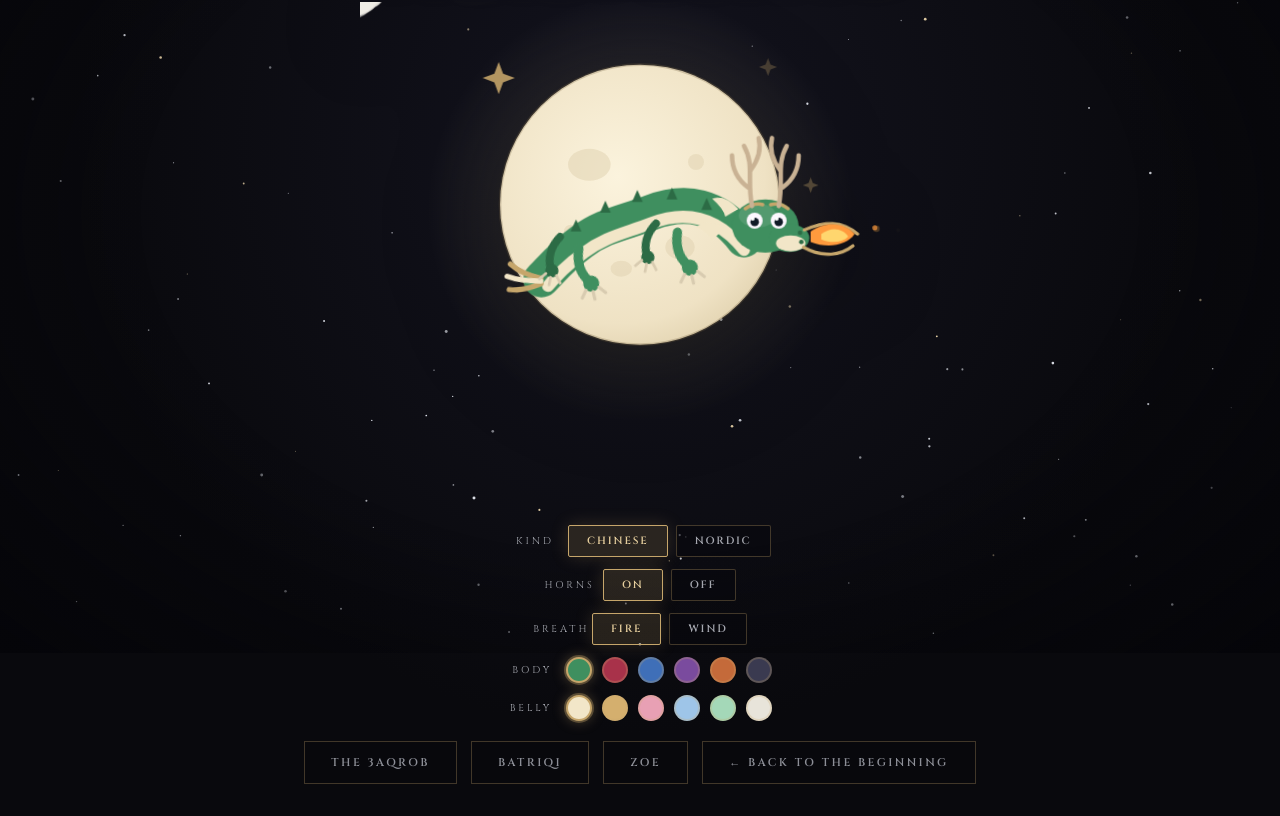
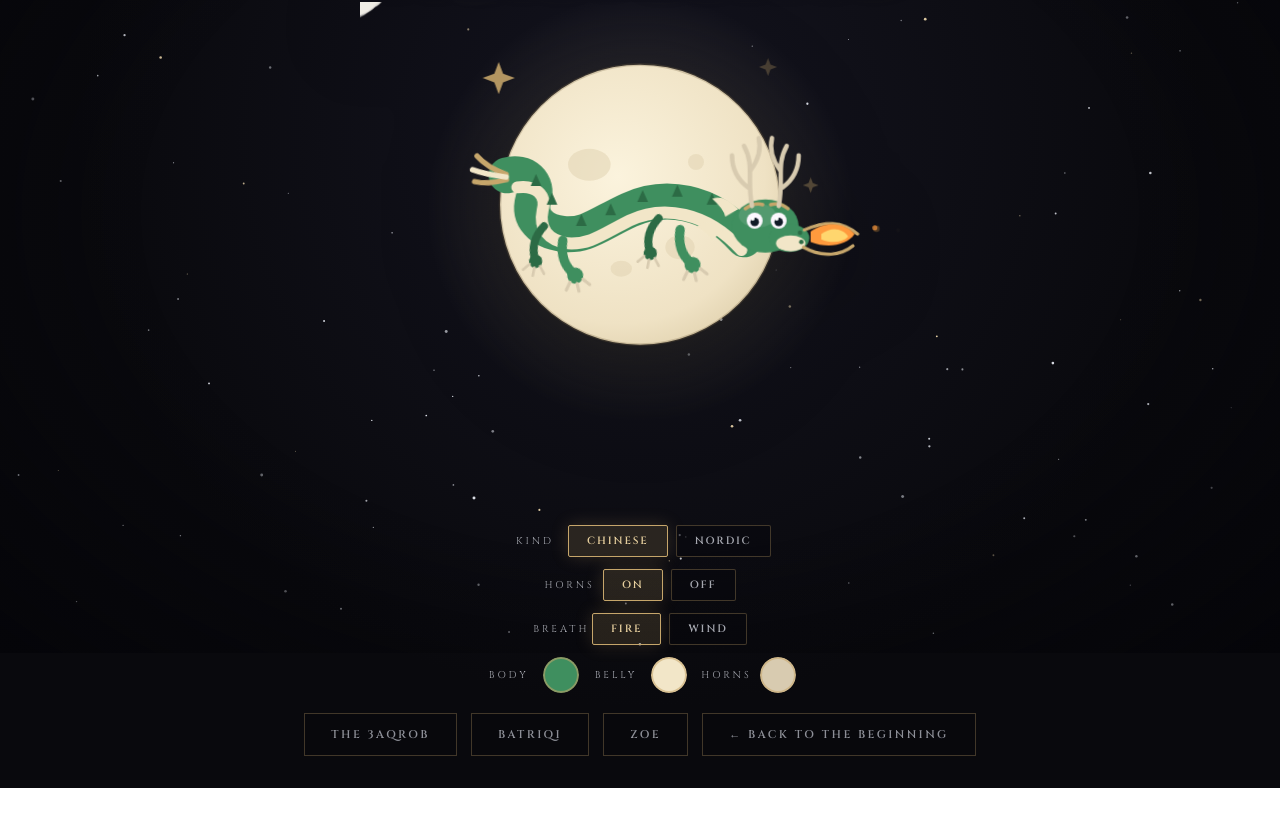
Before and after one commit to JadKawa/birthday-world, a plain HTML site: page dragon.html in a window 1280 px wide. Shown: the part 147-963 px from the top of the page. After the commit the page ends 935 px from the top, so only its background shows below. Drawn offline with Linux system fonts and the light colour scheme.

Commit message:
dragon: full color wheels, horn color, longer chinese dragon

```diff
--- a/dragon.html
+++ b/dragon.html
@@ -74,9 +74,11 @@
     .fB  { fill: var(--body); }
     .fD  { fill: var(--dark); }
     .fBe { fill: var(--belly); }
+    .fH  { fill: var(--horn); }
     .sB  { stroke: var(--body); }
     .sD  { stroke: var(--dark); }
     .sBe { stroke: var(--belly); }
+    .sH  { stroke: var(--horn); }
 
     /* ---- controls ---- */
     .controls { display: flex; flex-direction: column; gap: 12px; align-items: center; }
@@ -101,17 +103,20 @@
       background: rgba(198, 166, 107, 0.16);
       box-shadow: 0 0 18px rgba(198, 166, 107, 0.2);
     }
-    .sw { display: flex; gap: 10px; }
-    .swatch {
-      width: 26px; height: 26px; border-radius: 50%;
-      border: 2px solid rgba(198, 166, 107, 0.25);
-      cursor: pointer; padding: 0;
-      transition: transform 0.2s ease, border-color 0.2s ease, box-shadow 0.2s ease;
+    .cpick {
+      -webkit-appearance: none; appearance: none;
+      width: 36px; height: 36px; border: none; border-radius: 50%;
+      background: none; cursor: pointer; padding: 0;
+      transition: transform 0.2s ease;
     }
-    .swatch:hover { transform: scale(1.15); }
-    .swatch.on {
-      border-color: var(--gold);
-      box-shadow: 0 0 0 2px rgba(198, 166, 107, 0.35), 0 0 14px rgba(198, 166, 107, 0.4);
+    .cpick:hover { transform: scale(1.12); }
+    .cpick::-webkit-color-swatch-wrapper { padding: 0; }
+    .cpick::-webkit-color-swatch {
+      border: 2px solid rgba(198, 166, 107, 0.55); border-radius: 50%;
+      box-shadow: 0 0 14px rgba(198, 166, 107, 0.25);
+    }
+    .cpick::-moz-color-swatch {
+      border: 2px solid rgba(198, 166, 107, 0.55); border-radius: 50%;
     }
 
     .navrow { display: flex; gap: 14px; flex-wrap: wrap; justify-content: center; margin-top: 4px; }
@@ -232,49 +237,50 @@
         <!-- ==================== CHINESE DRAGON ==================== -->
         <g id="dragonCN" class="dragon on">
           <!-- serpentine body + belly -->
-          <path d="M288 178 C268 152 244 148 218 158 C196 166 182 168 166 180 C152 190 144 200 136 208"
+          <path d="M288 178 C262 148 228 144 202 156 C180 166 170 176 152 174 C136 172 126 162 130 148 C134 136 124 126 110 130"
                 fill="none" class="sB" stroke-width="27" stroke-linecap="round" />
-          <path d="M288 186 C268 161 244 156 218 166 C197 174 184 176 168 188 C155 197 148 205 141 213"
+          <path d="M286 186 C260 157 227 152 202 164 C182 174 173 182 156 181 C141 179 134 170 137 156 C140 145 132 137 118 139"
                 fill="none" class="sBe" stroke-width="9" stroke-linecap="round" />
           <!-- dorsal spikes -->
           <g class="fD">
-            <path d="M256 156 l4 -9 l4 9 Z" /><path d="M230 148 l4 -9 l4 9 Z" />
-            <path d="M204 150 l4 -9 l4 9 Z" /><path d="M180 158 l4 -9 l4 9 Z" />
-            <path d="M158 172 l4 -9 l4 9 Z" />
+            <path d="M260 152 l4 -9 l4 9 Z" /><path d="M234 146 l4 -9 l4 9 Z" />
+            <path d="M208 150 l4 -9 l4 9 Z" /><path d="M184 160 l4 -9 l4 9 Z" />
+            <path d="M162 168 l4 -9 l4 9 Z" /><path d="M140 152 l4 -9 l4 9 Z" />
+            <path d="M128 138 l4 -9 l4 9 Z" />
           </g>
           <!-- tail tuft -->
           <g class="mane" fill="none" stroke-linecap="round">
-            <path d="M136 208 q-14 -4 -22 -12" stroke="#c6a66b" stroke-width="4" />
-            <path d="M136 212 q-15 5 -24 3" stroke="#c6a66b" stroke-width="4" />
-            <path d="M136 210 q-16 -1 -25 -5" class="sBe" stroke-width="4" />
+            <path d="M110 130 q-14 -6 -21 -15" stroke="#c6a66b" stroke-width="4" />
+            <path d="M110 134 q-15 3 -24 0" stroke="#c6a66b" stroke-width="4" />
+            <path d="M110 132 q-16 -3 -25 -7" class="sBe" stroke-width="4" />
           </g>
           <!-- four limbs grabbing at clouds -->
           <g class="limb">
-            <path d="M238 172 q-6 15 2 26" fill="none" class="sB" stroke-width="7" stroke-linecap="round" />
-            <circle cx="241" cy="200" r="6" class="fB" />
-            <path d="M236 204 l-4 5 M241 206 l0 6 M246 204 l4 5" stroke="#d8cbb0" stroke-width="2.4" stroke-linecap="round" />
+            <path d="M240 170 q-6 15 2 26" fill="none" class="sB" stroke-width="7" stroke-linecap="round" />
+            <circle cx="243" cy="198" r="6" class="fB" />
+            <path d="M238 202 l-4 5 M243 204 l0 6 M248 202 l4 5" stroke="#d8cbb0" stroke-width="2.4" stroke-linecap="round" />
           </g>
           <g class="limb alt">
-            <path d="M222 166 q-8 13 -2 25" fill="none" class="sD" stroke-width="6" stroke-linecap="round" />
-            <circle cx="221" cy="192" r="5" class="fD" />
-            <path d="M217 195 l-4 5 M221 197 l0 6 M225 195 l4 5" stroke="#d8cbb0" stroke-width="2" stroke-linecap="round" />
+            <path d="M224 162 q-8 13 -2 25" fill="none" class="sD" stroke-width="6" stroke-linecap="round" />
+            <circle cx="223" cy="189" r="5" class="fD" />
+            <path d="M219 192 l-4 5 M223 194 l0 6 M227 192 l4 5" stroke="#d8cbb0" stroke-width="2" stroke-linecap="round" />
           </g>
           <g class="limb">
-            <path d="M164 184 q-6 15 2 26" fill="none" class="sB" stroke-width="7" stroke-linecap="round" />
-            <circle cx="167" cy="212" r="6" class="fB" />
-            <path d="M162 216 l-4 5 M167 218 l0 6 M172 216 l4 5" stroke="#d8cbb0" stroke-width="2.4" stroke-linecap="round" />
+            <path d="M152 178 q-6 15 2 26" fill="none" class="sB" stroke-width="7" stroke-linecap="round" />
+            <circle cx="155" cy="206" r="6" class="fB" />
+            <path d="M150 210 l-4 5 M155 212 l0 6 M160 210 l4 5" stroke="#d8cbb0" stroke-width="2.4" stroke-linecap="round" />
           </g>
           <g class="limb alt">
-            <path d="M150 176 q-8 13 -2 25" fill="none" class="sD" stroke-width="6" stroke-linecap="round" />
-            <circle cx="149" cy="202" r="5" class="fD" />
-            <path d="M145 205 l-4 5 M149 207 l0 6 M153 205 l4 5" stroke="#d8cbb0" stroke-width="2" stroke-linecap="round" />
+            <path d="M138 168 q-8 13 -2 25" fill="none" class="sD" stroke-width="6" stroke-linecap="round" />
+            <circle cx="137" cy="195" r="5" class="fD" />
+            <path d="M133 198 l-4 5 M137 200 l0 6 M141 198 l4 5" stroke="#d8cbb0" stroke-width="2" stroke-linecap="round" />
           </g>
           <!-- clouds she's grabbing -->
           <g fill="#f2efe8" opacity="0.8">
-            <g class="cloud" transform="translate(238,218)">
+            <g class="cloud" transform="translate(240,216)">
               <ellipse rx="15" ry="9" /><ellipse cx="11" cy="-5" rx="10" ry="8" /><ellipse cx="-11" cy="-4" rx="9" ry="7" />
             </g>
-            <g class="cloud c2" transform="translate(162,228)">
+            <g class="cloud c2" transform="translate(150,224)">
               <ellipse rx="14" ry="8" /><ellipse cx="10" cy="-5" rx="9" ry="7" /><ellipse cx="-10" cy="-4" rx="8" ry="6" />
             </g>
           </g>
@@ -301,7 +307,7 @@
             </g>
             <path d="M289 155 q7 -5 13 -3 M308 152 q7 -2 13 3" stroke="#c6a66b" stroke-width="2.6" fill="none" stroke-linecap="round" />
             <!-- deer antlers -->
-            <g class="horns" stroke="#c9b294" stroke-width="3.4" fill="none" stroke-linecap="round">
+            <g class="horns sH" stroke-width="3.4" fill="none" stroke-linecap="round">
               <path d="M294 153 C290 134 296 122 288 108" />
               <path d="M291 139 C283 133 279 125 279 115" />
               <path d="M293 126 C299 118 301 110 299 102" />
@@ -366,7 +372,7 @@
             <circle cx="215" cy="178" r="30" class="fB" />
             <ellipse cx="205" cy="166" rx="13" ry="9" fill="#ffffff" opacity="0.1" />
             <!-- long backward-swept horns -->
-            <g class="horns" fill="#d8cbb0">
+            <g class="horns fH">
               <path d="M200 152 C188 132 184 102 196 78 C194 104 202 126 208 148 Z" />
               <path d="M230 152 C242 132 246 102 234 78 C236 104 228 126 222 148 Z" />
             </g>
@@ -435,11 +441,11 @@
       </div>
       <div class="crow">
         <span class="lbl">Body</span>
-        <div class="sw" id="swBody"></div>
-      </div>
-      <div class="crow">
+        <input type="color" class="cpick" id="pickBody" value="#3f8f5f" aria-label="body color" />
         <span class="lbl">Belly</span>
-        <div class="sw" id="swBelly"></div>
+        <input type="color" class="cpick" id="pickBelly" value="#f2e6c8" aria-label="belly color" />
+        <span class="lbl">Horns</span>
+        <input type="color" class="cpick" id="pickHorn" value="#d8cbb0" aria-label="horn color" />
       </div>
     </div>
 
@@ -493,15 +499,14 @@
       const cn = document.getElementById('dragonCN');
       const no = document.getElementById('dragonNO');
 
-      const bodyColors = [
-        { c: '#3f8f5f', d: '#2c6b45' }, // emerald
-        { c: '#a8324a', d: '#7d2438' }, // crimson
-        { c: '#3f6fb8', d: '#2c4f8a' }, // sapphire
-        { c: '#7a4b9e', d: '#5a3578' }, // violet
-        { c: '#c46a3a', d: '#96502a' }, // ember
-        { c: '#3a3a50', d: '#26263a' }, // onyx
-      ];
-      const bellyColors = ['#f2e6c8', '#d4af6e', '#e8a0b4', '#9ec5e8', '#a4d8b8', '#e8e4da'];
+      // darken an arbitrary #rrggbb by factor f (for limb/spike shading)
+      const shade = (hex, f) => {
+        const n = parseInt(hex.slice(1), 16);
+        const r = Math.round(((n >> 16) & 255) * f);
+        const g = Math.round(((n >> 8) & 255) * f);
+        const b = Math.round((n & 255) * f);
+        return '#' + ((1 << 24) + (r << 16) + (g << 8) + b).toString(16).slice(1);
+      };
 
       // option toggles (kind / horns / breath)
       function bindSeg(attr, apply) {
@@ -520,35 +525,16 @@
       bindSeg('horns', v => svg.dataset.horns = v);
       bindSeg('breath', v => svg.dataset.breath = v);
 
-      // color swatches
-      const swBody = document.getElementById('swBody');
-      bodyColors.forEach((b, i) => {
-        const b2 = document.createElement('button');
-        b2.type = 'button';
-        b2.className = 'swatch' + (i === 0 ? ' on' : '');
-        b2.style.background = b.c;
-        b2.setAttribute('aria-label', 'body color ' + (i + 1));
-        b2.addEventListener('click', () => {
-          swBody.querySelectorAll('.swatch').forEach(s => s.classList.remove('on'));
-          b2.classList.add('on');
-          svg.style.setProperty('--body', b.c);
-          svg.style.setProperty('--dark', b.d);
-        });
-        swBody.appendChild(b2);
+      // full color wheels — body (auto-derives the dark shade), belly, horns
+      document.getElementById('pickBody').addEventListener('input', e => {
+        svg.style.setProperty('--body', e.target.value);
+        svg.style.setProperty('--dark', shade(e.target.value, 0.72));
       });
-      const swBelly = document.getElementById('swBelly');
-      bellyColors.forEach((c, i) => {
-        const b = document.createElement('button');
-        b.type = 'button';
-        b.className = 'swatch' + (i === 0 ? ' on' : '');
-        b.style.background = c;
-        b.setAttribute('aria-label', 'belly color ' + (i + 1));
-        b.addEventListener('click', () => {
-          swBelly.querySelectorAll('.swatch').forEach(s => s.classList.remove('on'));
-          b.classList.add('on');
-          svg.style.setProperty('--belly', c);
-        });
-        swBelly.appendChild(b);
+      document.getElementById('pickBelly').addEventListener('input', e => {
+        svg.style.setProperty('--belly', e.target.value);
+      });
+      document.getElementById('pickHorn').addEventListener('input', e => {
+        svg.style.setProperty('--horn', e.target.value);
       });
     })();
   </script>
```
